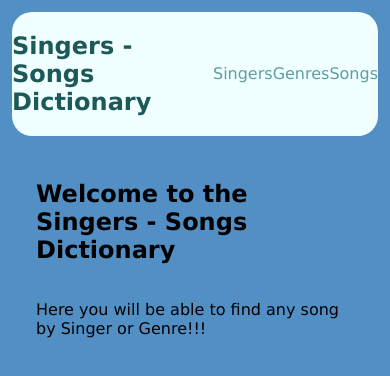
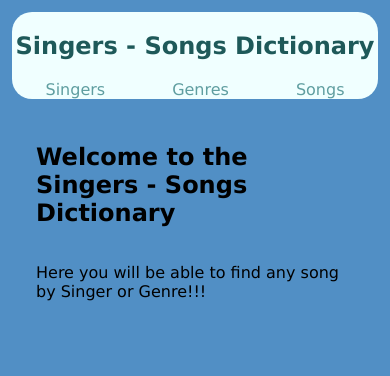
Before and after one commit to luisrodriguez10/Singer-Songs, a React app: page / in a window 390 px wide. Built offline with nearby package versions, Linux system fonts and the light colour scheme; no server answers.

Commit message:
Made page responsive

```diff
--- a/assets/styles.css
+++ b/assets/styles.css
@@ -18,6 +18,7 @@ nav{
     justify-content: space-around;
     background-color: azure;
     border-radius: 20px;
+    flex-wrap: wrap;
 }
 
 nav a.selected{
@@ -125,3 +126,7 @@ div#Genres{
 ul > *{
     margin: 0.5rem;
 }
+
+@media (min-width: 600px) {
+
+}
```
